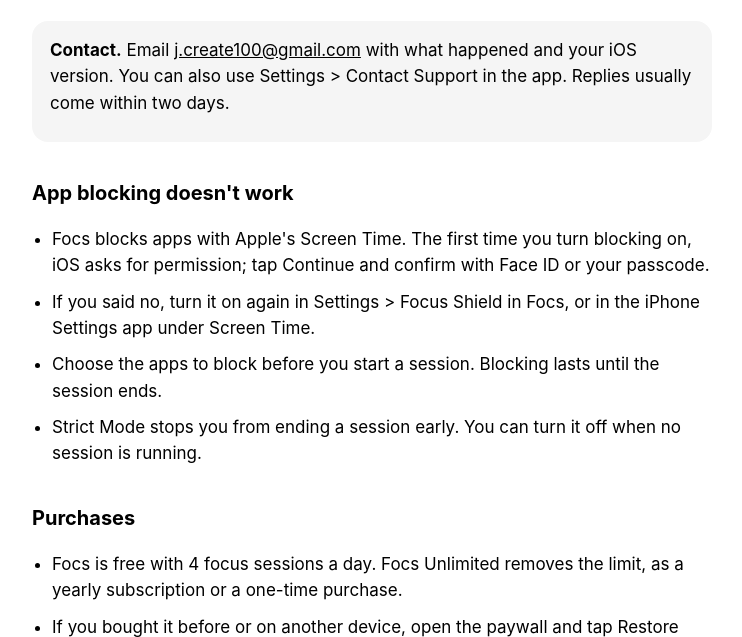
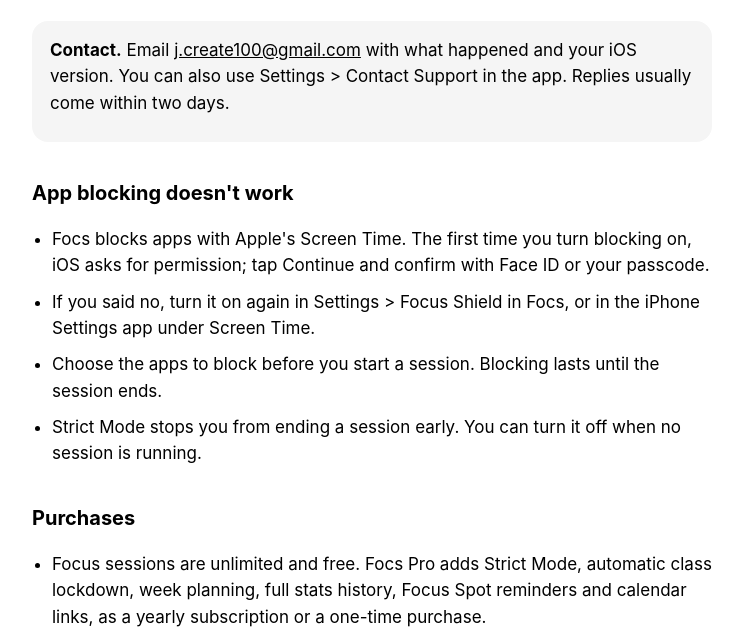
Before and after one commit to joneybob/joneybob.github.io, a plain HTML site: page focs/support/index.html in a window 1280 px wide. Shown: the part 134-771 px from the top of the page, without its empty margins (268-1010 px from the left). Drawn offline with Linux system fonts and the light colour scheme.

Commit message:
Focs support: free and Pro tiers
Co-Authored-By: Claude Opus 5.5 <noreply@anthropic.com>

```diff
--- a/focs/support/index.html
+++ b/focs/support/index.html
@@ -38,7 +38,7 @@
 
   <h2>Purchases</h2>
   <ul>
-    <li>Focs is free with 4 focus sessions a day. Focs Unlimited removes the limit, as a yearly subscription or a one-time purchase.</li>
+    <li>Focus sessions are unlimited and free. Focs Pro adds Strict Mode, automatic class lockdown, week planning, full stats history, Focus Spot reminders and calendar links, as a yearly subscription or a one-time purchase.</li>
     <li>If you bought it before or on another device, open the paywall and tap Restore Purchases.</li>
     <li>To cancel the yearly subscription, open the iPhone Settings app, tap your name, then Subscriptions. Cancel at least 24 hours before it renews.</li>
     <li>Refunds are handled by Apple at <a href="https://reportaproblem.apple.com">reportaproblem.apple.com</a>.</li>
```
